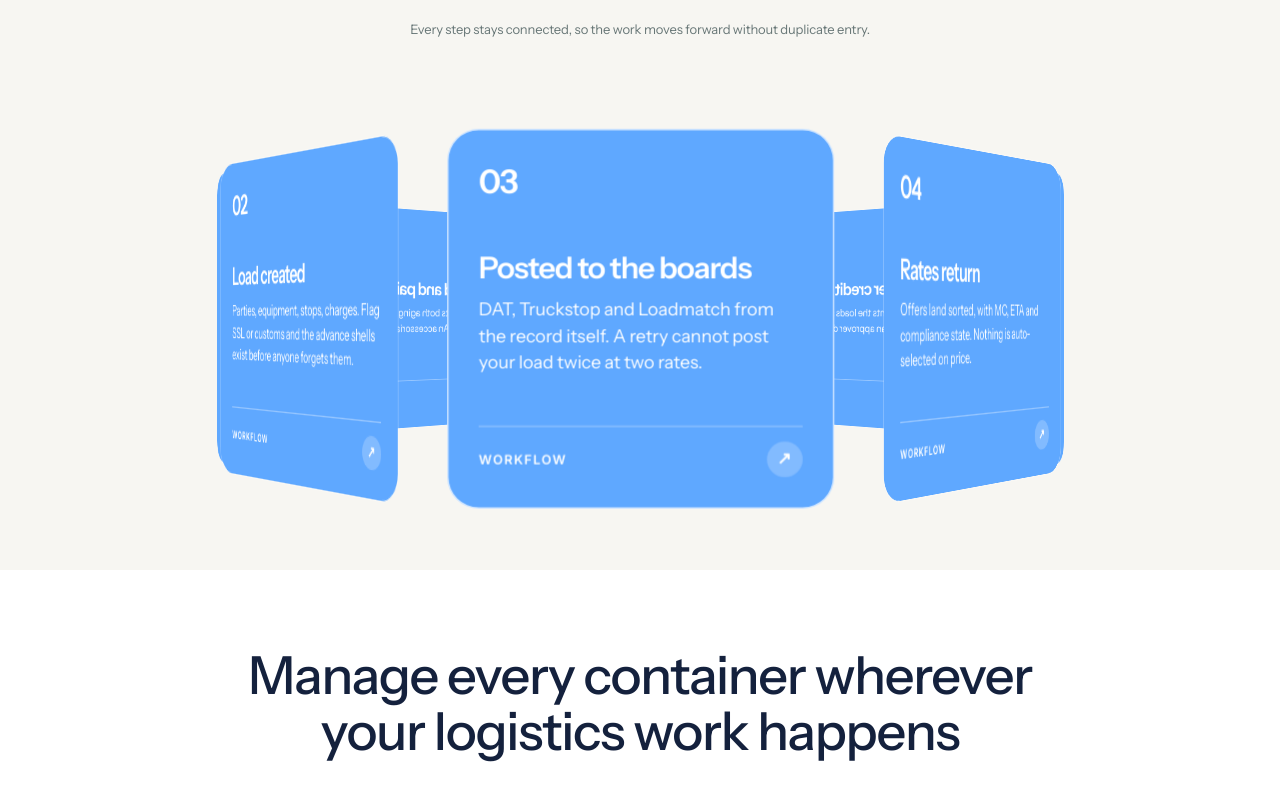
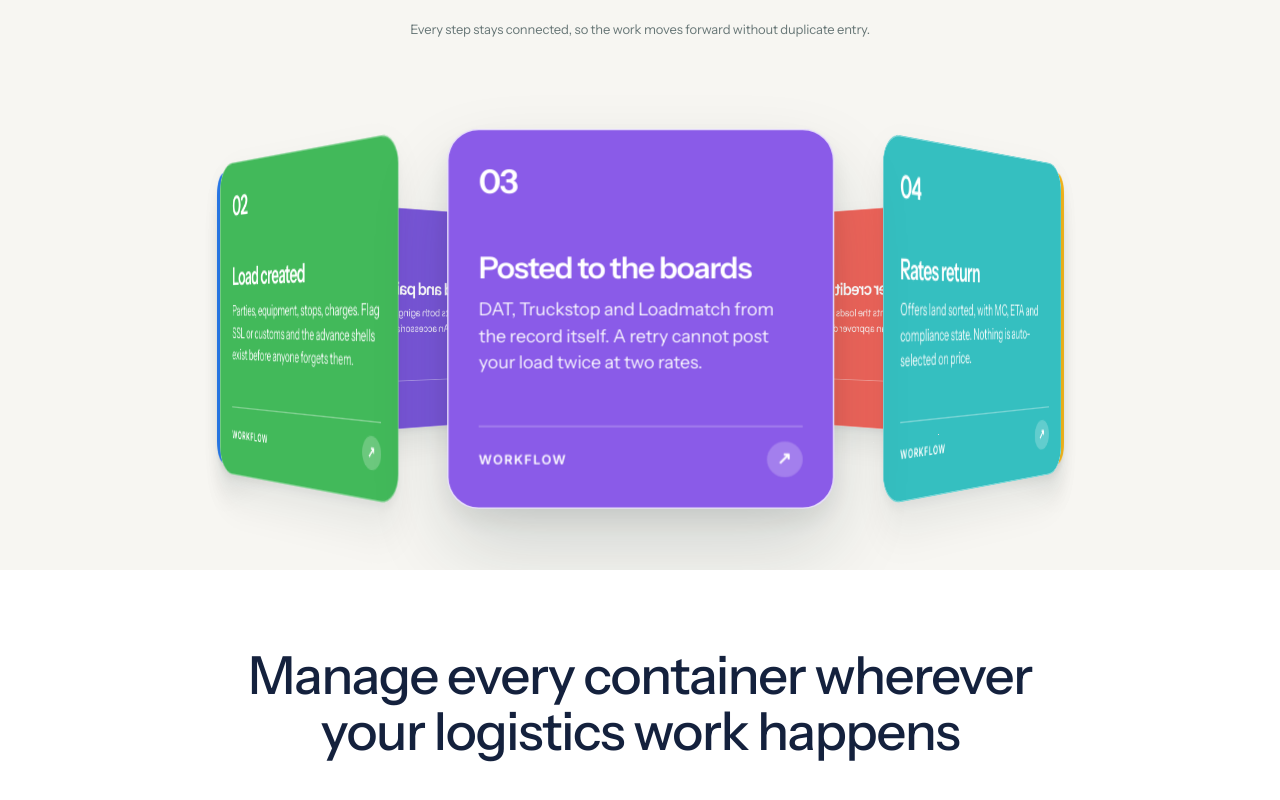
Before and after one commit to abidgulzar03-glitch/Harbor, a React (Vite) app: page /the-loops in a window 1280 px wide. Shown: the part 2217-3017 px from the top of the page. Built offline with nearby package versions, Linux system fonts and the light colour scheme.

Commit message:
Loop-page compl.

```diff
--- a/src/App.jsx
+++ b/src/App.jsx
@@ -13,6 +13,7 @@ import AutoImageSlider from "./Component/AutoImageSlider";
 import FaqAccordion from "./Component/Fsqs";
 import BookDemoNew from "./Component/BoookDemoNew";
 import Footer from "./Component/Footer";
+
 
 import TheLoop from "./Pages/Platform/Platform/TheLoop";
 import Compliance from "./Pages/Platform/Compliance-Page/Compliance";
@@ -34,7 +35,7 @@ function Home() {
       <IntegrationsSection />
       <AutoImageSlider />
       <FaqAccordion />
-      <BookDemoNew/>
+      <BookDemoNew />
     </>
   );
 }
--- a/src/ReadyMadeComponents/CircularCarousel.css
+++ b/src/ReadyMadeComponents/CircularCarousel.css
@@ -1,7 +1,3 @@
-/* =========================================================
-   GOOGLE FONTS
-========================================================= */
-
 @import url("https://fonts.googleapis.com/css2?family=Instrument+Sans:wght@300;400;500;600&family=Newsreader:opsz,wght@6..72,400;6..72,500&display=swap");
 
 /* =========================================================
@@ -9,11 +5,8 @@
 ========================================================= */
 
 .circular-carousel {
-  /* Fluid sizing: everything derives from the card width */
   --card-width: clamp(200px, 62vw, 270px);
   --card-height: calc(var(--card-width) * 0.98);
-
-  /* radius >= card-width * 1.21 keeps 8 cards from overlapping */
   --carousel-radius: calc(var(--card-width) * 1.4);
 
   --cc-bg: #f7f6f2;
@@ -25,16 +18,17 @@
 
   padding: clamp(48px, 7vw, 70px) clamp(12px, 3vw, 24px) clamp(32px, 5vw, 55px);
 
-  /* clip: no sideways strip; isolation: no black behind 3D layers */
   overflow: hidden;
   overflow: clip;
   isolation: isolate;
+
   box-sizing: border-box;
 
-  background-color: var(--cc-bg);
+  background: var(--cc-bg);
   color: #102b2b;
 
   font-family: "Instrument Sans", sans-serif;
+
   -webkit-font-smoothing: antialiased;
 }
 
@@ -52,6 +46,7 @@
   z-index: 5;
 
   width: min(100%, 650px);
+
   margin: 0 auto;
 
   text-align: center;
@@ -66,9 +61,10 @@
   font-family: "Instrument Sans", sans-serif;
   font-size: 11px;
   font-weight: 500;
+
   line-height: 1;
+  letter-spacing: 0.14em;
 
-  letter-spacing: 0.14em;
   text-transform: uppercase;
 
   color: #31506d;
@@ -83,7 +79,9 @@
   line-height: 1.1;
 
   font-weight: 400;
+
   letter-spacing: -0.025em;
+
   text-wrap: balance;
 
   color: #102b2b;
@@ -95,10 +93,12 @@
   margin: 17px auto 0;
 
   font-family: "Instrument Sans", sans-serif;
+
   font-size: clamp(12px, 1.4vw, 13px);
   line-height: 1.65;
 
   font-weight: 400;
+
   letter-spacing: -0.01em;
 
   color: #687777;
@@ -112,6 +112,7 @@
   position: relative;
 
   width: 100%;
+
   height: calc(var(--card-height) + 130px);
 
   margin-top: clamp(24px, 7vw, 80px);
@@ -119,10 +120,13 @@
   perspective: calc(var(--carousel-radius) * 3.3);
 
   background: transparent;
+
   outline: 0;
 
   cursor: grab;
-  touch-action: pan-y; /* page scrolls vertically, carousel drags horizontally */
+
+  touch-action: pan-y;
+
   user-select: none;
   -webkit-user-select: none;
   -webkit-touch-callout: none;
@@ -150,6 +154,7 @@
   transition: transform 0.7s cubic-bezier(0.22, 0.61, 0.36, 1);
 
   will-change: transform;
+
   outline: 0;
 }
 
@@ -173,51 +178,64 @@
 
   box-sizing: border-box;
 
-  border: 1px solid rgba(255, 255, 255, 0.25);
+  border: 1px solid rgba(255, 255, 255, 0.35);
+
   border-radius: clamp(18px, 3vw, 22px);
 
-  background: #5fa8ff;
+  /* DIFFERENT COLOR FOR EACH CARD */
+  background: var(--card-color);
+
   background-clip: padding-box;
+
   color: #ffffff;
 
-  box-shadow: none;
+  box-shadow:
+    0 18px 35px rgba(16, 43, 43, 0.08),
+    0 4px 10px rgba(16, 43, 43, 0.05);
+
   outline: 0;
 
+  backface-visibility: visible;
   -webkit-backface-visibility: visible;
-  backface-visibility: visible;
+
   transform-style: preserve-3d;
 
   cursor: pointer;
 
   transition:
     border-color 0.3s ease,
-    background 0.3s ease;
-}
-
-.circular-carousel__card:focus-visible {
-  outline: 2px solid rgba(255, 255, 255, 0.9);
-  outline-offset: 2px;
+    background 0.3s ease,
+    box-shadow 0.3s ease;
 }
 
 /* =========================================================
-   ACTIVE / HOVER
-   (hover only on devices that really hover, so taps on
-   phones don't leave a stuck border)
+   ACTIVE CARD
 ========================================================= */
 
 .circular-carousel__card.is-active {
-  border-color: rgba(255, 255, 255, 0.7);
-  background: #5fa8ff;
+  border-color: rgba(255, 255, 255, 0.8);
+
+  box-shadow:
+    0 28px 55px rgba(16, 43, 43, 0.16),
+    0 8px 18px rgba(16, 43, 43, 0.08);
 }
+
+/* =========================================================
+   HOVER
+========================================================= */
 
 @media (hover: hover) {
   .circular-carousel__card:hover {
-    border-color: rgba(255, 255, 255, 0.7);
-    background: #5fa8ff;
+    border-color: rgba(255, 255, 255, 0.8);
+
+    box-shadow:
+      0 28px 55px rgba(16, 43, 43, 0.15),
+      0 8px 18px rgba(16, 43, 43, 0.08);
   }
 
   .circular-carousel__card:hover .circular-carousel__arrow {
     transform: translate(2px, -2px);
+
     background: rgba(255, 255, 255, 0.38);
   }
 }
@@ -228,8 +246,10 @@
 
 .circular-carousel__card-top {
   display: flex;
+
   align-items: center;
   justify-content: space-between;
+
   gap: 8px;
 
   min-height: 30px;
@@ -239,16 +259,23 @@
   font-family: "Instrument Sans", sans-serif;
 
   font-size: clamp(19px, 5vw, 23px);
+
   line-height: 1;
 
   font-weight: 600;
+
   letter-spacing: -0.04em;
 
   color: #ffffff;
 }
 
+/* =========================================================
+   BADGE
+========================================================= */
+
 .circular-carousel__badge {
   display: inline-flex;
+
   align-items: center;
   justify-content: center;
 
@@ -257,17 +284,21 @@
   border-radius: 999px;
 
   background: #ffffff;
+
   color: #c94d32;
 
   font-family: "Instrument Sans", sans-serif;
 
   font-size: 9px;
+
   line-height: 1;
 
   font-weight: 600;
+
   letter-spacing: 0.07em;
 
   text-transform: uppercase;
+
   white-space: nowrap;
 }
 
@@ -277,10 +308,13 @@
 
 .circular-carousel__content {
   flex: 1;
+
   min-height: 0;
 
   display: flex;
+
   flex-direction: column;
+
   justify-content: center;
 }
 
@@ -292,9 +326,11 @@
   font-family: "Instrument Sans", sans-serif;
 
   font-size: clamp(16px, 4.5vw, 21px);
+
   line-height: 1.12;
 
   font-weight: 600;
+
   letter-spacing: -0.035em;
 
   color: #ffffff;
@@ -308,12 +344,14 @@
   font-family: "Instrument Sans", sans-serif;
 
   font-size: clamp(11px, 3vw, 12.5px);
+
   line-height: 1.5;
 
   font-weight: 400;
+
   letter-spacing: -0.005em;
 
-  color: #ffffff;
+  color: rgba(255, 255, 255, 0.94);
 }
 
 /* =========================================================
@@ -322,6 +360,7 @@
 
 .circular-carousel__footer {
   display: flex;
+
   align-items: center;
   justify-content: space-between;
 
@@ -332,9 +371,11 @@
   font-family: "Instrument Sans", sans-serif;
 
   font-size: 9px;
+
   line-height: 1;
 
   font-weight: 600;
+
   letter-spacing: 0.1em;
 
   text-transform: uppercase;
@@ -342,8 +383,13 @@
   color: #ffffff;
 }
 
+/* =========================================================
+   ARROW
+========================================================= */
+
 .circular-carousel__arrow {
   display: flex;
+
   align-items: center;
   justify-content: center;
 
@@ -353,14 +399,53 @@
   border-radius: 50%;
 
   background: rgba(255, 255, 255, 0.22);
+
   color: #ffffff;
 
   font-family: "Instrument Sans", sans-serif;
+
   font-size: 12px;
 
   transition:
     transform 0.2s ease,
     background 0.2s ease;
+}
+
+/* =========================================================
+   8 CARD COLOR VARIANTS
+   Extra control if you want to change colors from CSS
+========================================================= */
+
+.circular-carousel__card:nth-child(1) {
+  background: #2878e8;
+}
+
+.circular-carousel__card:nth-child(2) {
+  background: #42b95a;
+}
+
+.circular-carousel__card:nth-child(3) {
+  background: #8a5be8;
+}
+
+.circular-carousel__card:nth-child(4) {
+  background: #35bfc0;
+}
+
+.circular-carousel__card:nth-child(5) {
+  background: #f2b51d;
+}
+
+.circular-carousel__card:nth-child(6) {
+  background: #f0645a;
+}
+
+.circular-carousel__card:nth-child(7) {
+  background: #16a6b6;
+}
+
+.circular-carousel__card:nth-child(8) {
+  background: #7955d9;
 }
 
 /* =========================================================
@@ -370,19 +455,34 @@
 @media (max-width: 768px) {
   .circular-carousel {
     min-height: auto;
+
+    padding-top: 48px;
+    padding-bottom: 35px;
   }
 
   .circular-carousel__header h2 {
     font-size: clamp(32px, 9.5vw, 46px);
+
     line-height: 1.02;
+  }
+
+  .circular-carousel__header p {
+    max-width: 390px;
+
+    padding: 0 10px;
+
+    font-size: 12px;
   }
 
   .circular-carousel__viewport {
     margin-top: 8px;
+
+    height: calc(var(--card-height) + 100px);
   }
 
   .circular-carousel__badge {
     padding: 5px 8px;
+
     font-size: 8px;
   }
 
@@ -393,6 +493,7 @@
   .circular-carousel__arrow {
     width: 22px;
     height: 22px;
+
     font-size: 10px;
   }
 }
@@ -409,6 +510,34 @@
   .circular-carousel__header h2 {
     font-size: 32px;
   }
+
+  .circular-carousel__viewport {
+    height: calc(var(--card-height) + 85px);
+  }
+}
+
+/* =========================================================
+   TABLET
+========================================================= */
+
+@media (min-width: 769px) and (max-width: 1100px) {
+  .circular-carousel {
+    --card-width: 245px;
+  }
+}
+
+/* =========================================================
+   LARGE DESKTOP
+========================================================= */
+
+@media (min-width: 1400px) {
+  .circular-carousel {
+    --card-width: 285px;
+  }
+
+  .circular-carousel__viewport {
+    margin-top: 70px;
+  }
 }
 
 /* =========================================================
--- a/src/ReadyMadeComponents/CircularCarousel.jsx
+++ b/src/ReadyMadeComponents/CircularCarousel.jsx
@@ -6,48 +6,56 @@ const cards = [
     id: "01",
     title: "Arrival notice in",
     text: "Upload the line's PDF. One notice raises one load, or forty on the same booking.",
+    color: "#2878E8",
   },
   {
     id: "02",
     title: "Load created",
     text: "Parties, equipment, stops, charges. Flag SSL or customs and the advance shells exist before anyone forgets them.",
+    color: "#42B95A",
   },
   {
     id: "03",
     title: "Posted to the boards",
     text: "DAT, Truckstop and Loadmatch from the record itself. A retry cannot post your load twice at two rates.",
+    color: "#8A5BE8",
   },
   {
     id: "04",
     title: "Rates return",
     text: "Offers land sorted, with MC, ETA and compliance state. Nothing is auto-selected on price.",
+    color: "#35BFC0",
   },
   {
     id: "05",
     title: "Carrier compliance",
     text: "Authority, USDOT, insurance, W9 and signature. Short of five, the dispatch sheet does not generate.",
     badge: "Blocked",
+    color: "#F2B51D",
   },
   {
     id: "06",
     title: "Customer credit",
     text: "Exposure counts the loads still in the air. Past the limit an approver decides, in writing.",
     badge: "Blocked",
+    color: "#F0645A",
   },
   {
     id: "07",
     title: "Dispatched and tracked",
     text: "Eight milestones. Each sets a status, stamps a date, writes the audit event and tells the agent.",
+    color: "#16A6B6",
   },
   {
     id: "08",
     title: "Invoiced and paid",
     text: "Delivery starts both aging clocks in one transaction. An accessorial that exists is billed.",
+    color: "#7955D9",
   },
 ];
 
-const MAX_TILT = 35; // max degrees up/down
-const TILT_SPEED = 0.25; // degrees of tilt per pixel dragged
+const MAX_TILT = 35;
+const TILT_SPEED = 0.25;
 
 export default function CircularCarousel() {
   const [activeIndex, setActiveIndex] = useState(0);
@@ -94,7 +102,7 @@ export default function CircularCarousel() {
     return () => {
       clearInterval(autoTimer.current);
     };
-  }, []);
+  });
 
   const handlePointerDown = (event) => {
     pauseAuto();
@@ -110,17 +118,15 @@ export default function CircularCarousel() {
   };
 
   const handlePointerMove = (event) => {
-    // Nothing happens on hover, only while the mouse/finger is held down
     if (!isDragging) return;
 
     const deltaX = event.clientX - startX.current;
     const deltaY = event.clientY - startY.current;
 
-    // left/right spins the ring
     setRotation(startRotation.current + deltaX * 0.35);
 
-    // up/down tilts it (drag down = top of ring comes toward you)
     const nextTilt = startTilt.current - deltaY * TILT_SPEED;
+
     setTilt(Math.min(MAX_TILT, Math.max(-MAX_TILT, nextTilt)));
   };
 
@@ -145,7 +151,9 @@ export default function CircularCarousel() {
   };
 
   const handlePointerLeave = (event) => {
-    if (isDragging) handlePointerUp(event);
+    if (isDragging) {
+      handlePointerUp(event);
+    }
   };
 
   useEffect(() => {
@@ -180,10 +188,11 @@ export default function CircularCarousel() {
     return () => {
       window.removeEventListener("keydown", handleKeyDown);
     };
-  }, [activeIndex]);
+  });
 
   return (
     <section className="circular-carousel">
+      {/* HEADER */}
       <div className="circular-carousel__header">
         <span className="circular-carousel__eyebrow">The sequence</span>
 
@@ -199,6 +208,7 @@ export default function CircularCarousel() {
         </p>
       </div>
 
+      {/* CAROUSEL */}
       <div
         ref={carouselRef}
         className={`circular-carousel__viewport ${
@@ -232,6 +242,8 @@ export default function CircularCarousel() {
                   isActive ? "is-active" : ""
                 }`}
                 style={{
+                  "--card-color": card.color,
+                  "--card-index": index,
                   transform: `
                     rotateY(${cardRotation}deg)
                     translateZ(var(--carousel-radius))
@@ -239,6 +251,7 @@ export default function CircularCarousel() {
                 }}
                 onClick={() => goTo(index)}
               >
+                {/* CARD TOP */}
                 <div className="circular-carousel__card-top">
                   <span className="circular-carousel__number">{card.id}</span>
 
@@ -249,12 +262,14 @@ export default function CircularCarousel() {
                   )}
                 </div>
 
+                {/* CARD CONTENT */}
                 <div className="circular-carousel__content">
                   <h3>{card.title}</h3>
 
                   <p>{card.text}</p>
                 </div>
 
+                {/* CARD FOOTER */}
                 <div className="circular-carousel__footer">
                   <span>Workflow</span>
 
```
